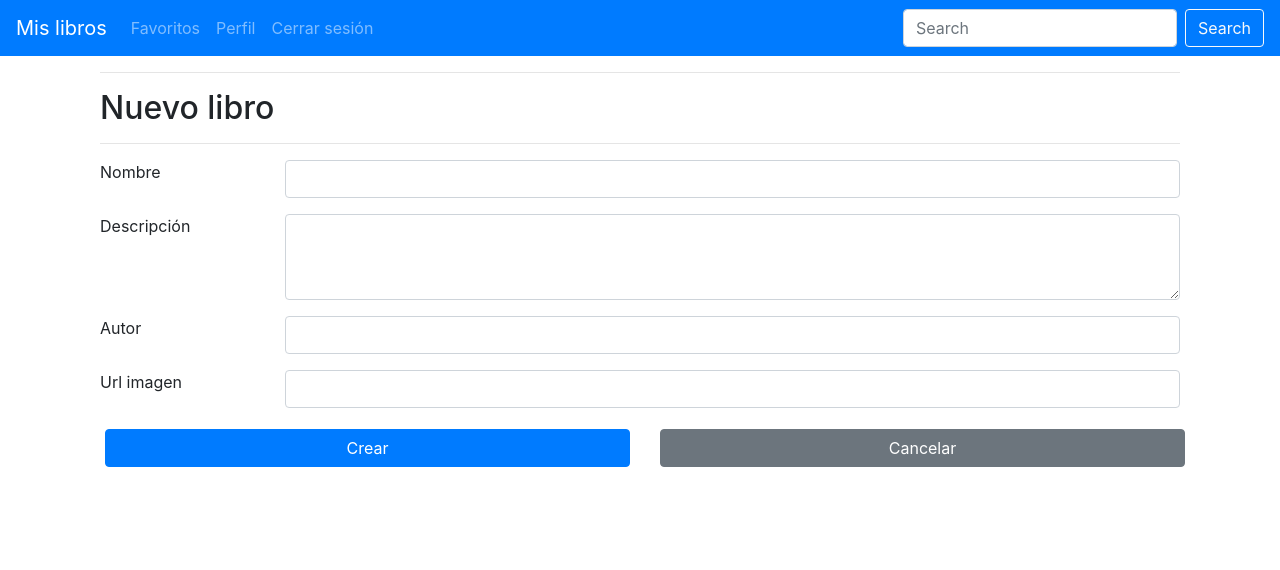
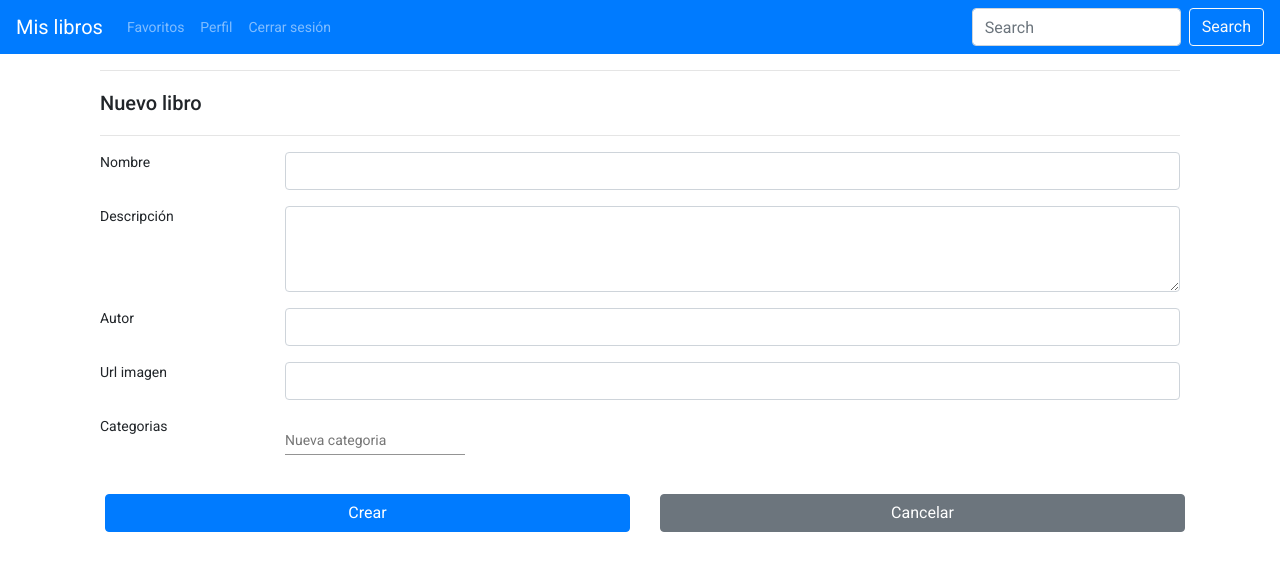
Before and after one commit to jgavirias13/BooksFront, an Angular app: page /NewBook in a window 1280 px wide. Shown: the top 570 px of the page. Built offline with nearby package versions, Linux system fonts and the light colour scheme; sample sign-in values are in the browser's storage; what @auth0/angular-jwt would draw is missing.

Commit message:
New Book [ADD]: Soporte para agregar categorias

```diff
--- a/angular.json
+++ b/angular.json
@@ -24,6 +24,7 @@
               "src/assets"
             ],
             "styles": [
+              "./node_modules/@angular/material/prebuilt-themes/indigo-pink.css",
               "src/styles.css"
             ],
             "scripts": []
@@ -88,6 +89,7 @@
               "src/assets"
             ],
             "styles": [
+              "./node_modules/@angular/material/prebuilt-themes/indigo-pink.css",
               "src/styles.css"
             ],
             "scripts": []
@@ -119,6 +121,7 @@
           }
         }
       }
-    }},
+    }
+  },
   "defaultProject": "Books"
 }
--- a/package.json
+++ b/package.json
@@ -12,10 +12,12 @@
   "private": true,
   "dependencies": {
     "@angular/animations": "~9.0.5",
+    "@angular/cdk": "^9.1.3",
     "@angular/common": "~9.0.5",
     "@angular/compiler": "~9.0.5",
     "@angular/core": "~9.0.5",
     "@angular/forms": "~9.0.5",
+    "@angular/material": "^9.1.3",
     "@angular/platform-browser": "~9.0.5",
     "@angular/platform-browser-dynamic": "~9.0.5",
     "@angular/router": "~9.0.5",
--- a/src/app/pages/new-book/new-book.component.css
+++ b/src/app/pages/new-book/new-book.component.css
@@ -1,3 +1,7 @@
 .boton{
     margin: 5px;
 }
+
+.material-icons{
+    font-family: 'Material Icons' !important;
+}
--- a/src/app/pages/new-book/new-book.component.html
+++ b/src/app/pages/new-book/new-book.component.html
@@ -1,42 +1,90 @@
 <div class="container">
-    <hr>
+  <hr />
   <h2>Nuevo libro</h2>
-    <hr>
-    <div *ngIf="error" class="alert alert-danger" role="alert">{{error}}</div>
-    <div *ngIf="mensaje" class="alert alert-success" role="alert">{{mensaje}}</div>
+  <hr />
+  <div *ngIf="error" class="alert alert-danger" role="alert">{{ error }}</div>
+  <div *ngIf="mensaje" class="alert alert-success" role="alert">
+    {{ mensaje }}
+  </div>
   <form [formGroup]="newBookForm" (ngSubmit)="onSubmit(newBookForm.value)">
     <div class="form-group row">
       <label for="nombre" class="col-sm-2">Nombre</label>
       <div class="col-sm-10">
-                <input id="nombre" type="text" class="form-control" formControlName="nombre">
+        <input
+          id="nombre"
+          type="text"
+          class="form-control"
+          formControlName="nombre"
+        />
       </div>
     </div>
     <div class="form-group row">
       <label for="descripcion" class="col-sm-2">Descripción</label>
       <div class="col-sm-10">
-                <textarea id="descripcion" class="form-control" rows="3" formControlName="descripcion"></textarea>
+        <textarea
+          id="descripcion"
+          class="form-control"
+          rows="3"
+          formControlName="descripcion"
+        ></textarea>
       </div>
     </div>
     <div class="form-group row">
       <label for="autor" class="col-sm-2">Autor</label>
       <div class="col-sm-10">
-                <input id="autor" type="text" class="form-control" formControlName="autor">
+        <input
+          id="autor"
+          type="text"
+          class="form-control"
+          formControlName="autor"
+        />
       </div>
     </div>
     <div class="form-group row">
       <label for="imagen" class="col-sm-2">Url imagen</label>
       <div class="col-sm-10">
-                <input id="imagen" type="text" class="form-control" formControlName="imagen">
+        <input
+          id="imagen"
+          type="text"
+          class="form-control"
+          formControlName="imagen"
+        />
+      </div>
+    </div>
+    <div class="form-group row">
+      <label for="categorias" class="col-sm-2">Categorias</label>
+      <div class="col-sm-10">
+        <mat-form-field class="full-width">
+            <mat-chip-list #chipList>
+                <mat-chip *ngFor="let categoria of newBookForm.get('categorias').controls; let i = index;" [selectable]="selectable"
+                    [removable]="removable" (removed)="remove(i)">
+                    {{categoria.value}}
+                    <mat-icon matChipRemove *ngIf="removable">cancel</mat-icon>
+                </mat-chip>
+                <input placeholder="Nueva categoria"
+                       [matChipInputFor]="chipList"
+                       [matChipInputSeparatorKeyCodes]="separatorKeysCodes"
+                       [matChipInputAddOnBlur]="addOnBlur"
+                       (matChipInputTokenEnd)="add($event)" />
+            </mat-chip-list>
+        </mat-form-field>
       </div>
     </div>
     <div class="row">
       <div class="col-md-6">
-                <button class="btn btn-primary boton btn-block" type="submit">Crear</button>
+        <button class="btn btn-primary boton btn-block" type="submit">
+          Crear
+        </button>
       </div>
       <div class="col-md-6">
-                <button class="btn btn-secondary boton btn-block" [routerLink]="['/Book']" type="submit">Cancelar</button>
+        <button
+          class="btn btn-secondary boton btn-block"
+          [routerLink]="['/Book']"
+          type="submit"
+        >
+          Cancelar
+        </button>
       </div>
     </div>
-
   </form>
 </div>
--- a/src/app/pages/new-book/new-book.component.ts
+++ b/src/app/pages/new-book/new-book.component.ts
@@ -1,8 +1,10 @@
 import { Component, OnInit } from '@angular/core';
-import { FormBuilder } from '@angular/forms';
+import { FormBuilder, FormArray } from '@angular/forms';
 import { BookService } from 'src/app/services/book.service';
 import { AuthService } from 'src/app/services/auth/auth.service';
 import { Router } from '@angular/router';
+import { MatChipInputEvent } from '@angular/material/chips';
+import {ENTER, COMMA} from '@angular/cdk/keycodes';
 
 @Component({
   selector: 'app-new-book',
@@ -14,17 +16,25 @@ export class NewBookComponent implements OnInit {
   error: string;
   mensaje: string;
 
-  constructor(private formBuilder: FormBuilder, private http: BookService, private auth:AuthService, private router:Router) {
+  visible: boolean = true;
+  selectable: boolean = true;
+  removable: boolean = true;
+  addOnBlur: boolean = true;
+  // Enter, comma
+  separatorKeysCodes = [ENTER, COMMA];
+
+  constructor(private formBuilder: FormBuilder, private http: BookService, private auth: AuthService, private router: Router) {
     this.newBookForm = this.formBuilder.group({
       nombre: '',
       descripcion: '',
       autor: '',
-      imagen: ''
+      imagen: '',
+      categorias: this.formBuilder.array([])
     });
   }
 
   ngOnInit(): void {
-    if(!this.auth.loggedIn){
+    if (!this.auth.loggedIn) {
       this.router.navigate(['Home']);
     }
   }
@@ -36,12 +46,36 @@ export class NewBookComponent implements OnInit {
       this.newBookForm.reset();
     }, err => {
       this.mensaje = '';
-      if(err.error){
+      if (err.error) {
         this.error = err.error.message || 'Ha ocurrido un error al procesar su solicitud'
-      }else{
+      } else {
         this.error = 'Ha ocurrido un error al procesar su solicitud'
       }
     });
   }
 
+  add(event: MatChipInputEvent): void {
+    let input = event.input;
+    let value = event.value;
+
+    // Add our requirement
+    if ((value || '').trim()) {
+      const categorias = this.newBookForm.get('categorias') as FormArray;
+      categorias.push(this.formBuilder.control(value.trim()));
+    }
+
+    // Reset the input value
+    if (input) {
+      input.value = '';
+    }
+  }
+
+  remove(index: number): void {
+    const categorias = this.newBookForm.get('categorias') as FormArray;
+
+    if (index >= 0) {
+      categorias.removeAt(index);
+    }
+  }
+
 }
--- a/src/index.html
+++ b/src/index.html
@@ -12,8 +12,10 @@
       integrity="sha384-Vkoo8x4CGsO3+Hhxv8T/Q5PaXtkKtu6ug5TOeNV6gBiFeWPGFN9MuhOf23Q9Ifjh"
       crossorigin="anonymous"
     />
+  <link href="https://fonts.googleapis.com/css?family=Roboto:300,400,500&display=swap" rel="stylesheet">
+  <link href="https://fonts.googleapis.com/icon?family=Material+Icons" rel="stylesheet">
 </head>
-<body>
+<body class="mat-typography">
   <app-root></app-root>
   <script
       src="https://code.jquery.com/jquery-3.4.1.slim.min.js"
--- a/src/styles.css
+++ b/src/styles.css
@@ -1 +1,4 @@
 /* You can add global styles to this file, and also import other style files */
+
+html, body { height: 100%; }
+body { margin: 0; font-family: Roboto, "Helvetica Neue", sans-serif; }
```
Also changed, not shown: src/app/app.module.ts (+9 -1 lines), 1 other file (tests, documents, lock files or other folders). Lines whose indentation alone changed are shown as unchanged.
